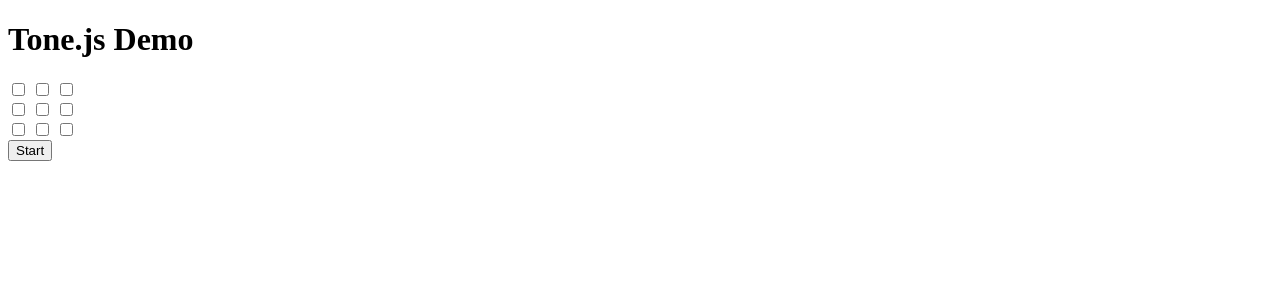
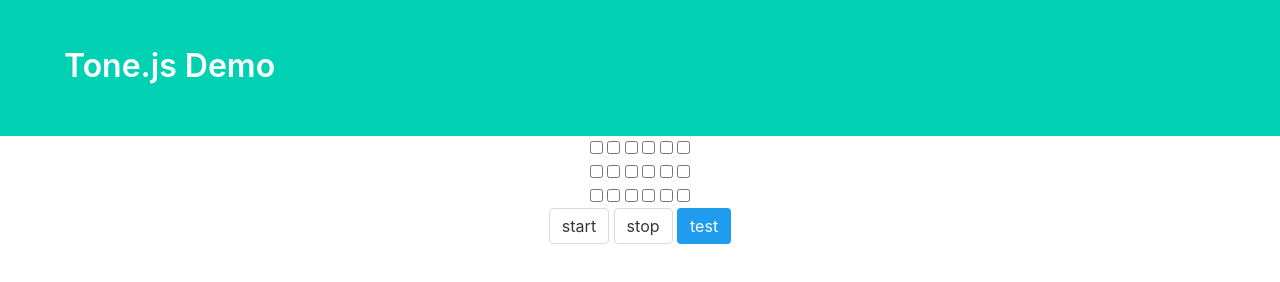
Before and after one commit to liruochen1998/devlab, a website: page project/index.html in a window 1280 px wide. Drawn offline with nearby package versions, Linux system fonts and the light colour scheme.

Commit message:
update html

```diff
--- a/project/index.html
+++ b/project/index.html
@@ -1,20 +1,35 @@
 <!DOCTYPE html>
 <html lang="en">
 
-<head>
-    <title>Tone.js Demo</title>
-</head>
+<link rel = "stylesheet" type = "text/css" href = "https://cdnjs.cloudflare.com/ajax/libs/bulma/0.7.5/css/bulma.css" />
+<section class="hero is-primary">
+    <div class="hero-body">
+      <div class="container">
+        <h1 class="title">
+            Tone.js Demo
+        </h1>
+        <h2 class="subtitle">
 
+        </h2>
+      </div>
+    </div>
+</section>
 
+<center>
     <body>
-    <h1>Tone.js Demo</h1>
         <div class="first">
+            <input type="checkbox" id="1">
+            <input type="checkbox" id="1">
+            <input type="checkbox" id="1">
+            <input type="checkbox" id="1">
+            <input type="checkbox" id="1">
+            <input type="checkbox" id="1">
+        </div>
+        <div class="second">
+
             <input type="checkbox">
             <input type="checkbox">
             <input type="checkbox">
-    </div>
-    <div class="second">
-
             <input type="checkbox">
             <input type="checkbox">
             <input type="checkbox">
@@ -24,22 +39,23 @@
             <input type="checkbox">
             <input type="checkbox">
             <input type="checkbox">
+            <input type="checkbox">
+            <input type="checkbox">
+            <input type="checkbox">
         </div>
-    <div class="btn">
-        <button type="button">Start</button>
-    </div>
+        <div class="button" id="start">start</div>
+        <div class="button" id="stop">stop</div>
+        <div class="button is-info" id="test">test</div>
 
 
 
-    <script
-			  src="http://code.jquery.com/jquery-3.4.1.js"
-			  integrity="sha256-WpOohJOqMqqyKL9FccASB9O0KwACQJpFTUBLTYOVvVU="
-			  crossorigin="anonymous"></script>
+        <script src="http://code.jquery.com/jquery-3.4.1.js" integrity="sha256-WpOohJOqMqqyKL9FccASB9O0KwACQJpFTUBLTYOVvVU=" crossorigin="anonymous"></script>
         <script src="node_modules/tone/build/Tone.js"></script>
-    <script src="node_modules/tone/build/Tone.js"></script>
+        <script src="https://cdnjs.cloudflare.com/ajax/libs/bulma/0.7.5/css/bulma.css"></script>
         <script src="test.js"></script>
 
     </body>
 
+</center>
 
 </html>
```
Lines whose indentation alone changed are shown as unchanged.
